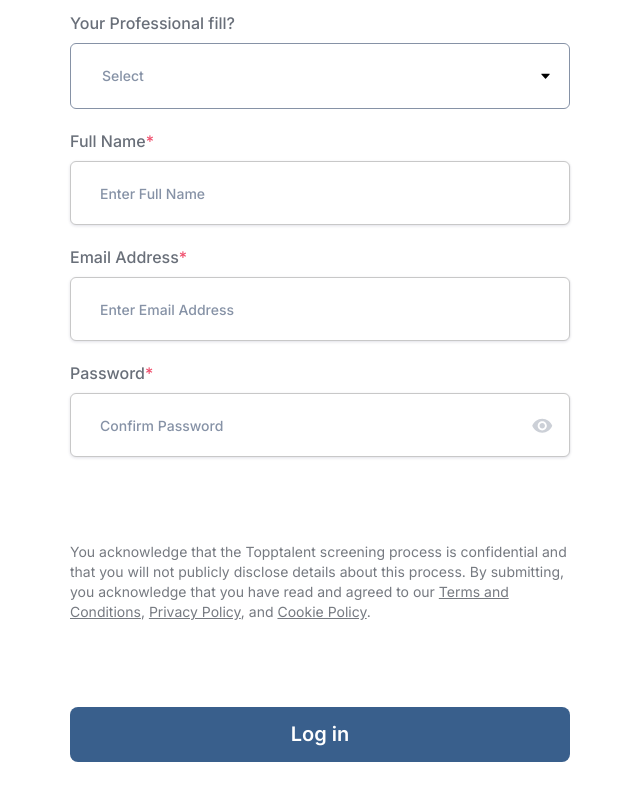
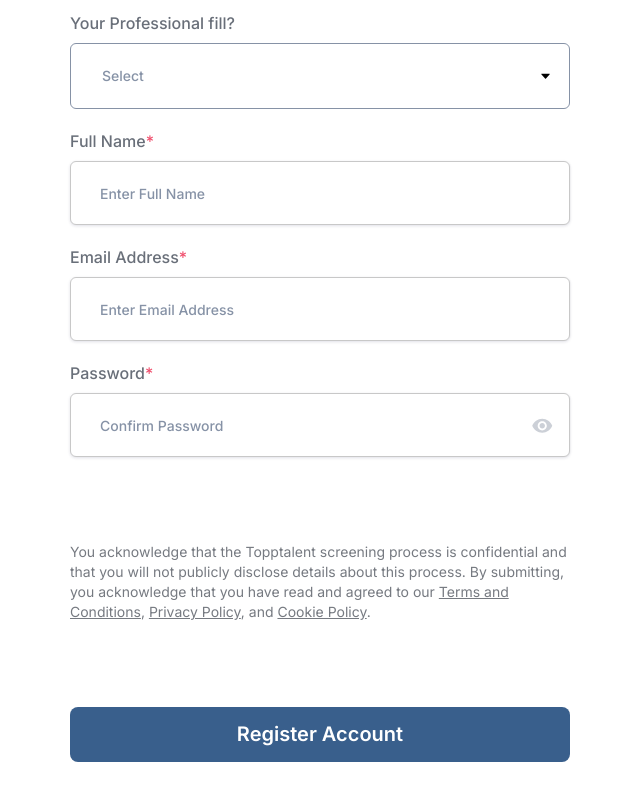
Before and after one commit to n-exp/toptalent-platform, a React (Create React App) app: page /signup in a window 1280 px wide. Shown: the part 658-1458 px from the top of the page, without its empty margins (320-960 px from the left). Built offline with nearby package versions, Linux system fonts and the light colour scheme.

Commit message:
changed: signup button text

```diff
--- a/src/pages/Signup/SignupPage.js
+++ b/src/pages/Signup/SignupPage.js
@@ -61,7 +61,7 @@ const SignupPage = () => {
     }
   ];
 
-  const buttons = [{ id: 'submit', type: 'submit', text: 'Log in' }];
+  const buttons = [{ id: 'submit', type: 'submit', text: 'Register Account' }];
 
   const handleSubmit = useCallback(
     (e) => {
```
